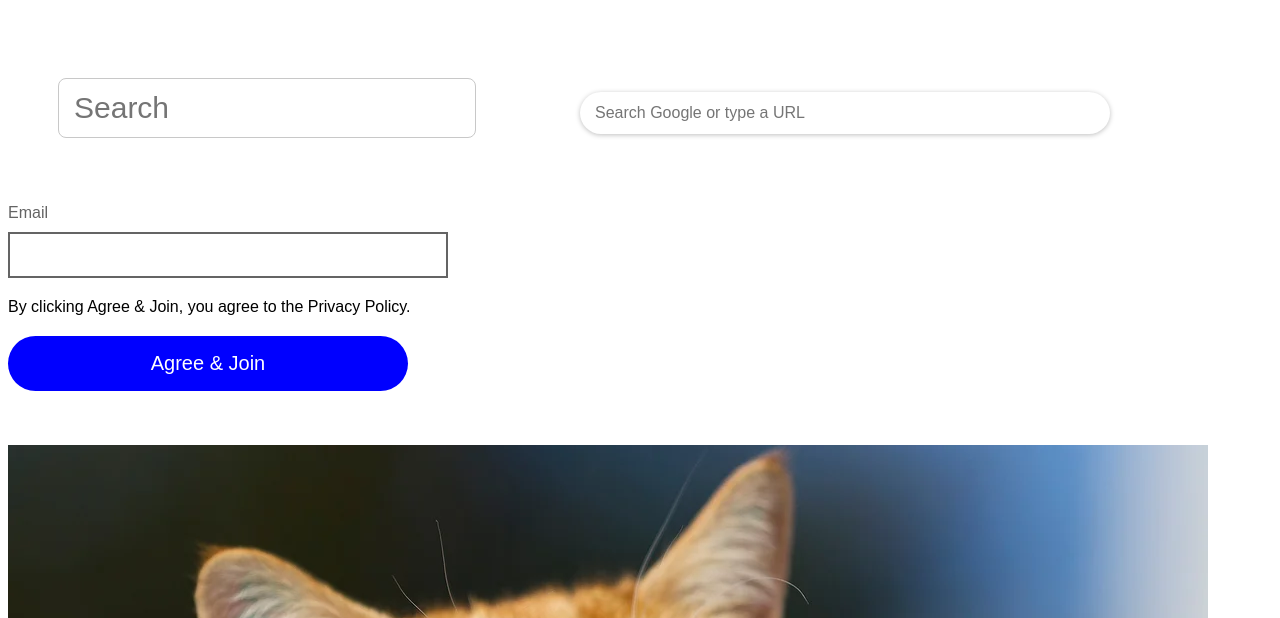
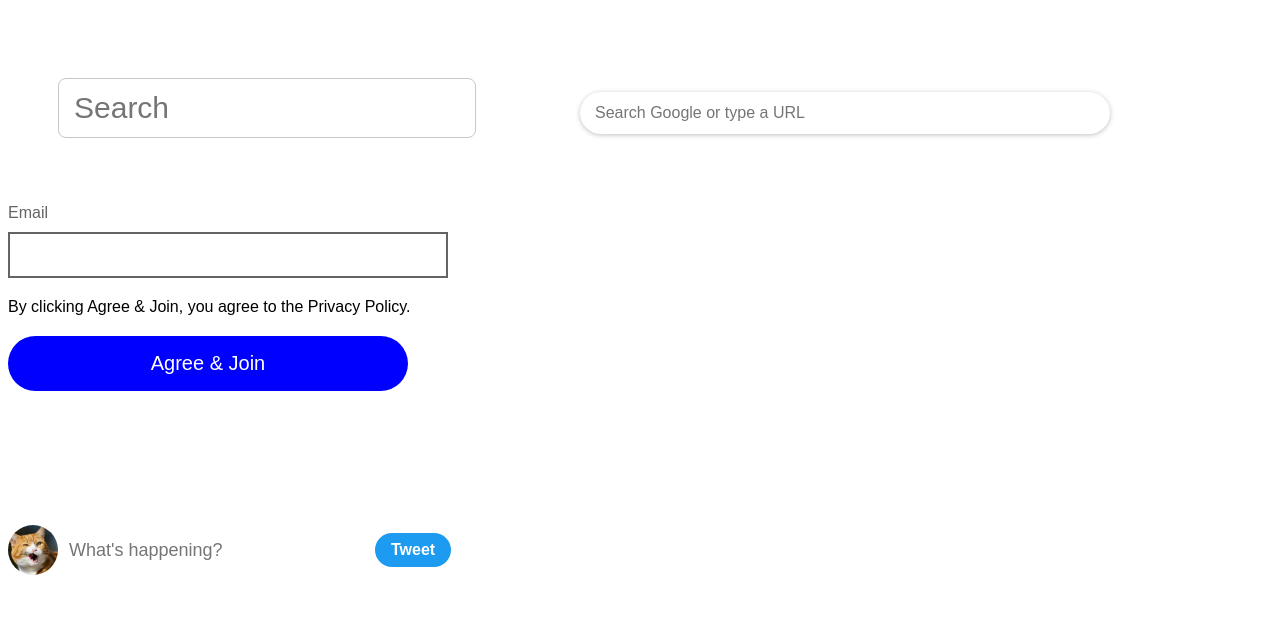
Before and after one commit to ldyCalliope/mekayl-webdev-journey, a plain HTML site: page SuperSimpleDev Course/lesson7-Exercises.html in a window 1280 px wide. Shown: the part 334-952 px from the top of the page. After the commit the page ends 917 px from the top, so only its background shows below. Drawn offline with Linux system fonts and the light colour scheme.

Commit message:
lesson7 exer done

```diff
--- a/SuperSimpleDev Course/lesson7-Exercises.css
+++ b/SuperSimpleDev Course/lesson7-Exercises.css
@@ -72,4 +72,33 @@
   padding: 16px 30px;
   width: 400px;
   border-radius: 30px;
+  margin-bottom: 80px;
 }
+
+.cat-profile {
+  width: 50px;
+  height: 50px;
+  object-fit: cover;
+  border-radius: 25px;
+  vertical-align: middle;
+  margin-right: 5px;
+}
+
+.text-box {
+  font-size: 18px;
+  border: none;
+  width: 300px;
+  vertical-align: middle;
+}
+
+.tweet-btn {
+  background-color: rgb(29, 155, 240);
+  color: white;
+  border: none;
+  padding: 8px 16px;
+  border-radius: 30px;
+  font-size: 16px;
+  font-weight: bold;
+  vertical-align: middle;
+
+}
--- a/SuperSimpleDev Course/lesson7-Exercises.html
+++ b/SuperSimpleDev Course/lesson7-Exercises.html
@@ -33,7 +33,7 @@
   <button class="join-btn">Agree &amp; Join</button><br><br><br><br>
 
   <!-- 7G. -->
-  <img src="cat-pfp.webp" alt="cat tweet">
+  <img class="cat-profile" src="cat-pfp.webp" alt="cat tweet">
   <input type="text" class="text-box" placeholder="What's happening?">
   <button class="tweet-btn">Tweet</button>
 </body>
```
